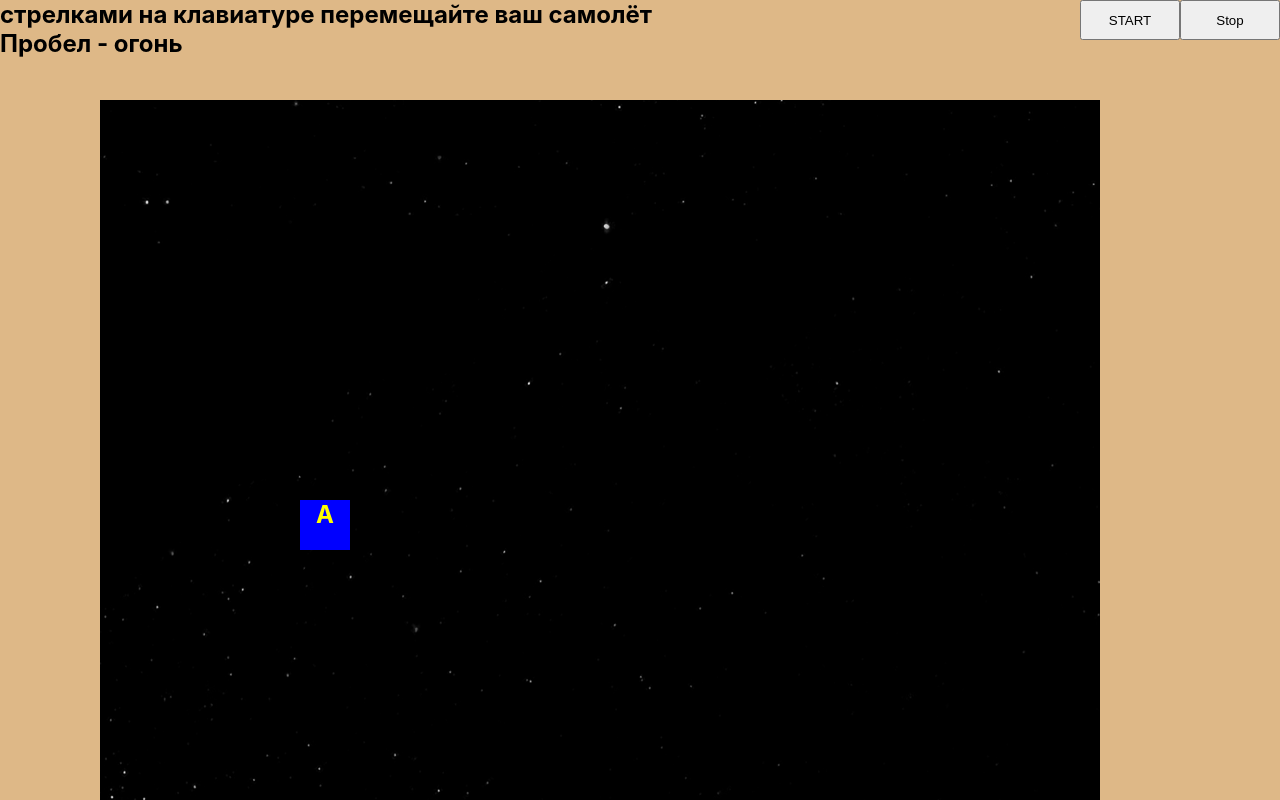
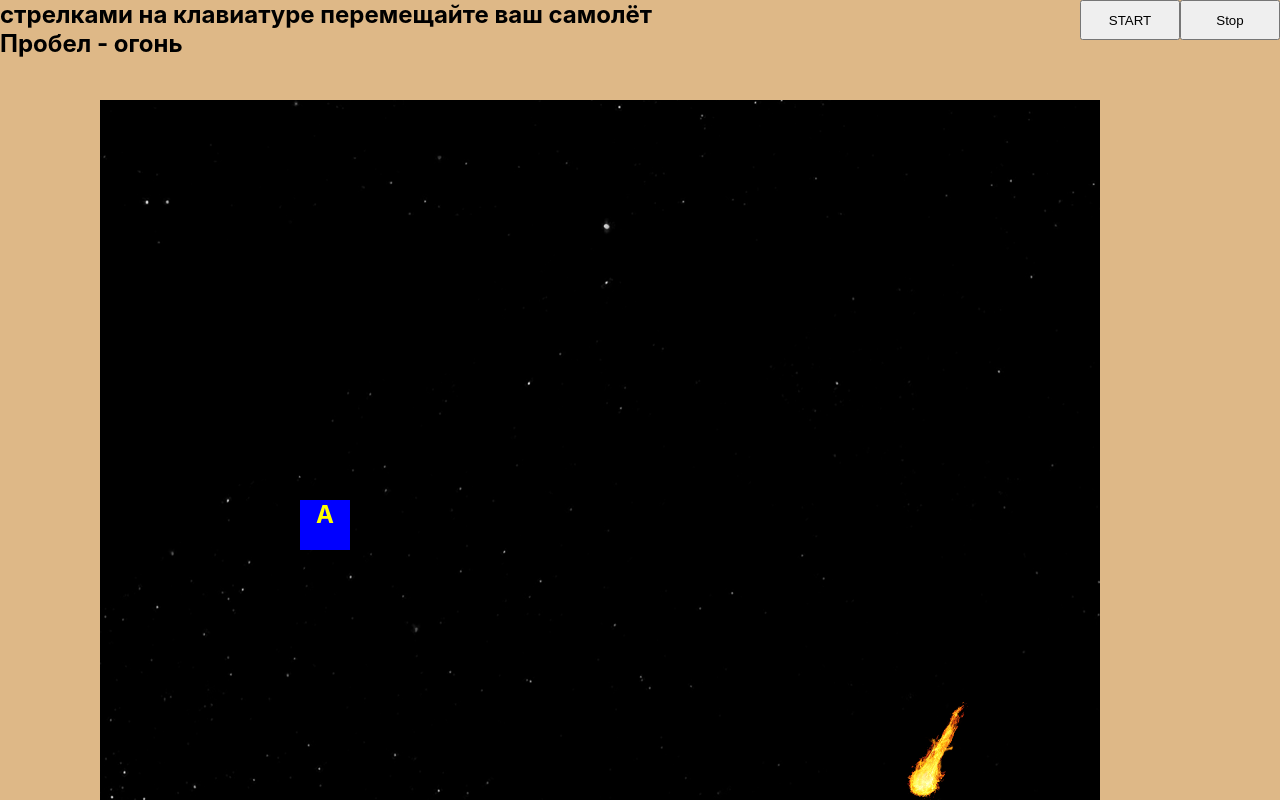
Before and after one commit to Aleksandr-Pod/game_fly_fire, a React (Create React App) app: page / in a window 1280 px wide. Both pictures are taken after a click on the button "START". Built offline with nearby package versions, Linux system fonts and the light colour scheme; the HTML template or start-up script is replaced by a standard one.

Commit message:
useEffect correction@

```diff
--- a/src/App.js
+++ b/src/App.js
@@ -18,11 +18,9 @@ function App() {
         </div>
       </div>
       <div className="field">
-        {/* {meteor && <Meteor x={globalData.meteorPositionX}/>} */}
         <div className="stars"></div>
         <div className="twinkling"></div>
         {started && <Gaming/>}
-        {/* <Starship top={top} left={left} fire={fire}/> */}
       </div>
     </>
   );
--- a/src/gaming.js
+++ b/src/gaming.js
@@ -9,7 +9,7 @@ const Gaming = () => {
   const [left, setLeft] = useState(200);
   const [top, setTop] = useState(400);
   const [fire, setFire] = useState(false);
-  // meteor
+  // meteor, asteroid
   const [meteor, setMeteor] = useState(false);
   const [asteroid, setAsteroid] = useState(false);
 
@@ -18,6 +18,7 @@ const Gaming = () => {
   useEffect(() => {
     function handleKeydown(e) {
       // console.log(e.code)
+      console.log('keyDown');
       switch (e.code) {
         case "ArrowLeft":
           if (moveIntervalId.left) return;
@@ -56,83 +57,71 @@ const Gaming = () => {
     };
 
     function handleKeyup(e) {
+      console.log('keyUp');
       switch (e.code) {
         case "ArrowLeft":
           clearInterval(moveIntervalId.left);
           moveIntervalId.left = null;
-          // console.log("keyUp:", e.code);
           break;
         case "ArrowRight":
           clearInterval(moveIntervalId.right);
           moveIntervalId.right = null;
-          // console.log("keyUp:", e.code);
           break;
         case "ArrowUp":
           clearInterval(moveIntervalId.up);
           moveIntervalId.up = null;
-          // console.log("keyUp:", e.code);
           break;
         case "ArrowDown":
           clearInterval(moveIntervalId.down);
           moveIntervalId.down = null;
-          // console.log("keyUp:", e.code);
           break;
         default:
           break;
       }
     }
-
+    console.log("EventListeners - on");
     document.addEventListener('keydown', handleKeydown);
     document.addEventListener('keyup', handleKeyup);
     return () => {
       document.removeEventListener('keydown', handleKeydown);
       document.removeEventListener('keyup', handleKeyup);
+      console.log("EventListeners - off");
     }
-  }, [moveIntervalId])
+  }, [])
 
   useEffect(()=> {
-    if(globalData.meteor.flyId) return;
+    if(globalData.meteor.timer) return;
+    // calculate time of flying
+    globalData.meteor.timer = Math.floor(Math.random()*1500+500);
+    console.log('meteorFly in ..', globalData.meteor.timer, "mSec");
+    globalData.meteor.positionX = Math.floor(Math.random() * (950 - 100) + 100);
+    // setTimeout(() => setMeteor(true), globalData.meteor.timer);
+    setMeteor(true);
+  },[meteor])
 
-    globalData.meteor.flyId = setInterval(() => meteorFly(), 4000);
-    console.log('meteorFly');
+  // useEffect(()=> {
+  //   if(globalData.asteroid.flyId) return;
 
-    function meteorFly() {
-      globalData.meteor.positionX = Math.floor(Math.random() * (950 - 100) + 100);
-      setMeteor(true);
-      setTimeout(() => {setMeteor(false)}, 3000); // false should be
-      // when it off the screen -- or crashed by laser -- or met a starship
-    }
-    return () => {
-      clearTimeout(globalData.meteor.flyId);
-      globalData.meteor.flyId = null;
-    }
-  },[])
+  //   globalData.asteroid.flyId = setInterval(()=> asteroidFly(), 6000);
 
-  useEffect(()=> {
-    if(globalData.asteroid.flyId) return;
+  //   function asteroidFly() {
+  //     globalData.asteroid.rotationDegree = 450 - Math.floor(Math.random() * (1000-100)+100);
+  //     globalData.asteroid.positionX = Math.floor(Math.random() * (950 - 100) + 100);
+  //     setAsteroid(true);
+  //     setTimeout(() => {setAsteroid(false)}, 5000); // false should be
+  //     // when it off the screen -- or crashed by laser -- or met a starship
+  //   }
 
-    globalData.asteroid.flyId = setInterval(()=> asteroidFly(), 6000);
-    console.log("asteroidFly");
-
-    function asteroidFly() {
-      globalData.asteroid.rotationDegree = 450 - Math.floor(Math.random() * (1000-100)+100);
-      console.log("asteroid rotation", globalData.asteroid.rotationDegree);
-      globalData.asteroid.positionX = Math.floor(Math.random() * (950 - 100) + 100);
-      setAsteroid(true);
-      setTimeout(() => {setAsteroid(false)}, 5000); // false should be
-      // when it off the screen -- or crashed by laser -- or met a starship
-    }
-
-    return () => {
-      clearTimeout(globalData.asteroid.flyId);
-      globalData.asteroid.flyId = null;
-    }
-  },[])
+  //   return () => {
+  //     clearTimeout(globalData.asteroid.flyId);
+  //     globalData.asteroid.flyId = null;
+  //   }
+  // },[])
 
   return (
     <>
       <Starship top={top} left={left} fire={fire}/>
-      {meteor && <Meteor x={globalData.meteor.positionX}/>}
+      {meteor && <Meteor x={globalData.meteor.positionX} setMeteor={setMeteor}/>}
       {asteroid && <Asteroid x={globalData.asteroid.positionX}
         degree={globalData.asteroid.rotationDegree}/>}
     </>
--- a/src/globalData.js
+++ b/src/globalData.js
@@ -13,7 +13,9 @@ export const globalData = {
 
     meteor: {
         flyId: null,
+        timer: null,
         positionX: 500,
+        posY: null,
         directionDegree: -20,
     },
     asteroid: {
--- a/src/sprite/asteroid.js
+++ b/src/sprite/asteroid.js
@@ -1,10 +1,6 @@
-// import { useEffect } from 'react';
 import { AsteroidSprite } from './asteroid.styled.js';
 
 export const Asteroid = ({x, degree}) => {
-    // useEffect (() => {
-    //     console.log("position x in component:", x)
-    // }, [x])
 
     return (
         <AsteroidSprite left={x} degree={degree}></AsteroidSprite>
--- a/src/sprite/meteor.js
+++ b/src/sprite/meteor.js
@@ -1,12 +1,26 @@
-// import { useEffect } from 'react';
-import { MeteorSprite } from './meteor.styled.js';
+import { useState } from 'react';
+import { globalData } from '../globalData';
+import { MeteorSprite } from './meteor.styled';
 
-export const Meteor = ({x}) => {
-    // useEffect (() => {
-    //     console.log("position x in component:", x)
-    // }, [x])
+export const Meteor = ({x, setMeteor}) => {
+    const [y, setY] = useState(-100);
+
+    // on Mount - move down every 20 msec
+    if (y === -100) {
+        console.log('starting meteor move');
+        globalData.meteor.flyId = setInterval(() => {
+            setY(prev => prev +5);
+        }, 20);
+    }
+
+    if (y > 600){
+        console.log("stop meteor move");
+        clearInterval(globalData.meteor.flyId);
+        globalData.meteor.timer = null;
+        setTimeout(() => setMeteor(false), 20); // unMount in parent component
+    }
 
     return (
-        <MeteorSprite left={x}></MeteorSprite>
+        <MeteorSprite left={x} top={y}></MeteorSprite>
     )
 }
--- a/src/sprite/meteor.styled.js
+++ b/src/sprite/meteor.styled.js
@@ -1,18 +1,19 @@
-import styled, {keyframes} from "styled-components";
+import styled from "styled-components";
 import img from "../images/meteor.png";
 
-const meteorFly = keyframes`
-    from {top:0;}
-    to {top:600px;}
-`
+// const meteorFly = keyframes`
+//     from {top:-100px;}
+//     to {top:600px;}
+// `
 
 export const MeteorSprite = styled.div `
     position: absolute;
     width: 100px;
     height: 100px;
     left: ${props => props.left}px;
+    top: ${props => props.top}px;
     z-index: 5;
     background: transparent url(${img}) top / contain;
-    transform: translateY(-100px);
-    animation: ${meteorFly} 3s linear;
+
+
 `
```
Also changed, not shown: src/images/Чорноморська Громада.jpg (added).
